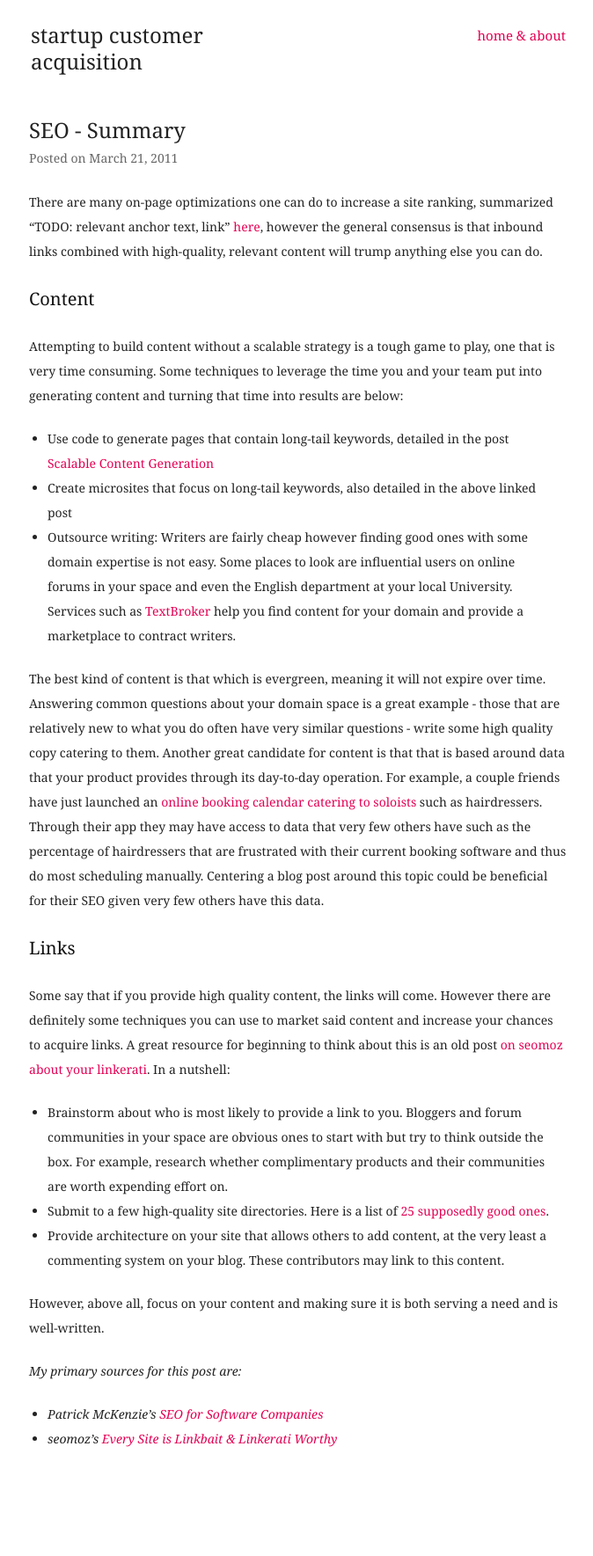
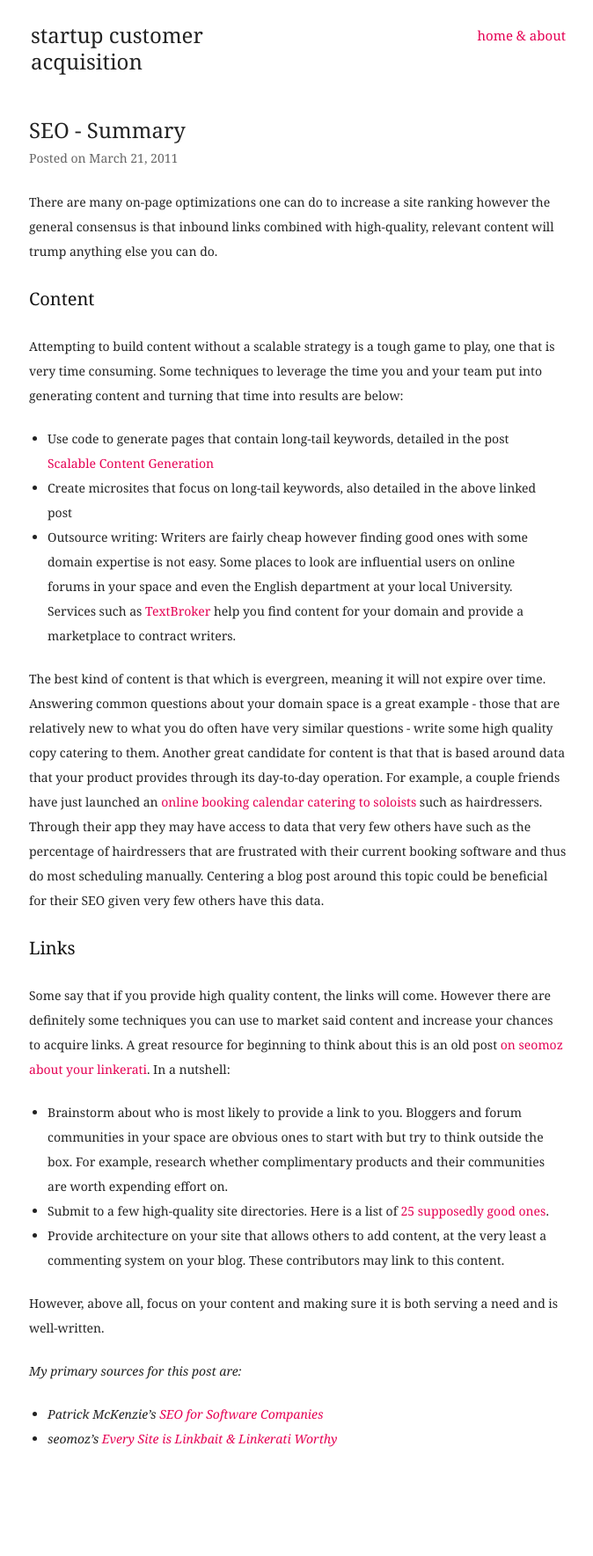
Before and after one commit to arifb/startup-customer-acquisition, a Jekyll site: the page built from _posts/2011-03-21-seo-summary.markdown, in a window 1280 px wide. Shown: the whole page at 88% size, without its empty margins (301-975 px from the left). Built offline with Jekyll 4.4.1, drawn with Linux system fonts in a browser that asks for light colours; Markdown is read by kramdown in place of the engine named in the settings.

Commit message:
temp commit to remove link to non-existent post

```diff
--- a/_posts/2011-03-21-seo-summary.markdown
+++ b/_posts/2011-03-21-seo-summary.markdown
@@ -6,7 +6,7 @@ categories:
   - SEO
 ---
 
-There are many on-page optimizations one can do to increase a site ranking, summarized "TODO: relevant anchor text, link" [here](/), however the general consensus is that inbound links combined with high-quality, relevant content will trump anything else you can do.
+There are many on-page optimizations one can do to increase a site ranking however the general consensus is that inbound links combined with high-quality, relevant content will trump anything else you can do.
 
 ## Content
 Attempting to build content without a scalable strategy is a tough game to play, one that is very time consuming. Some techniques to leverage the time you and your team put into generating content and turning that time into results are below:
```
